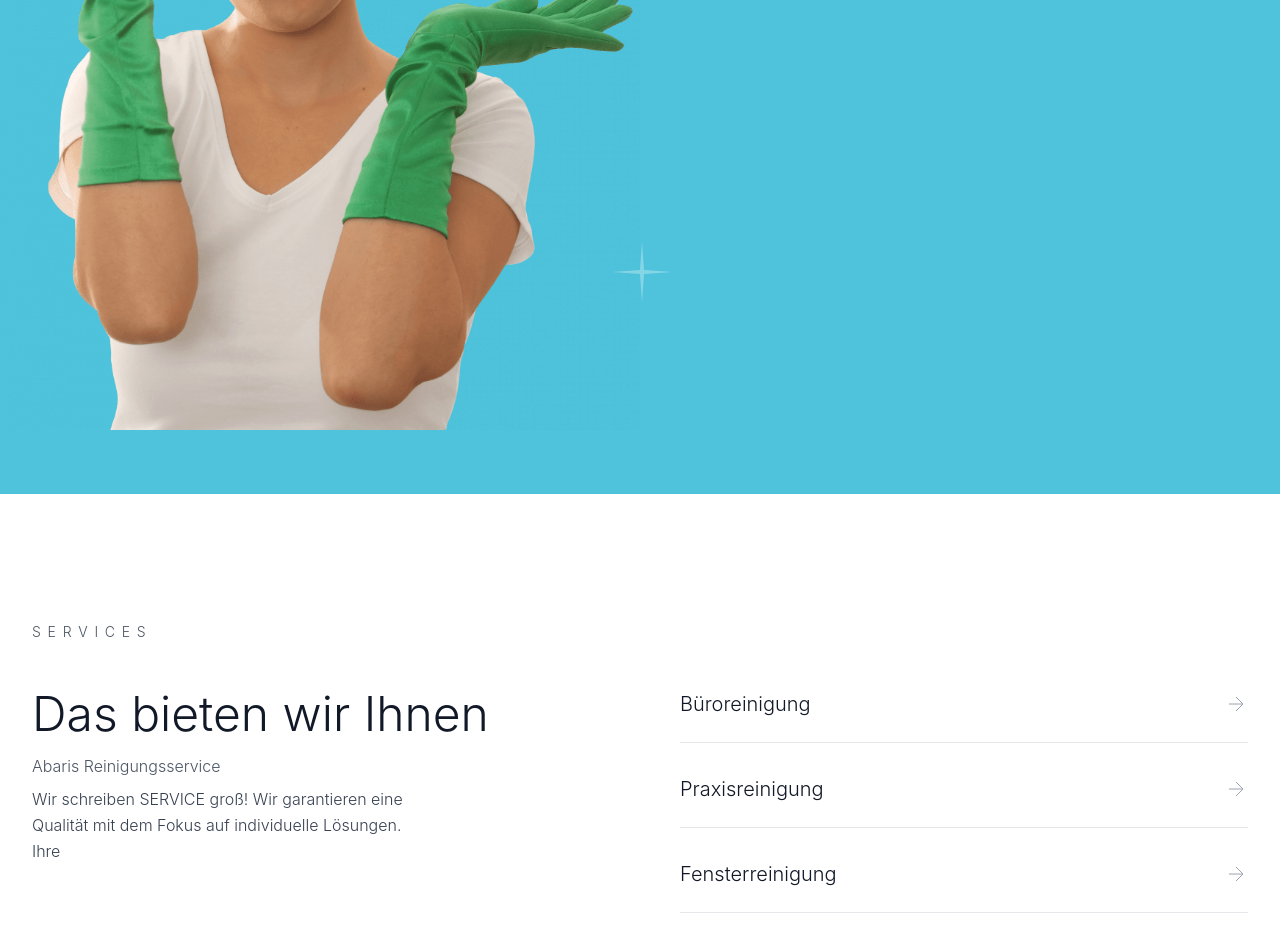
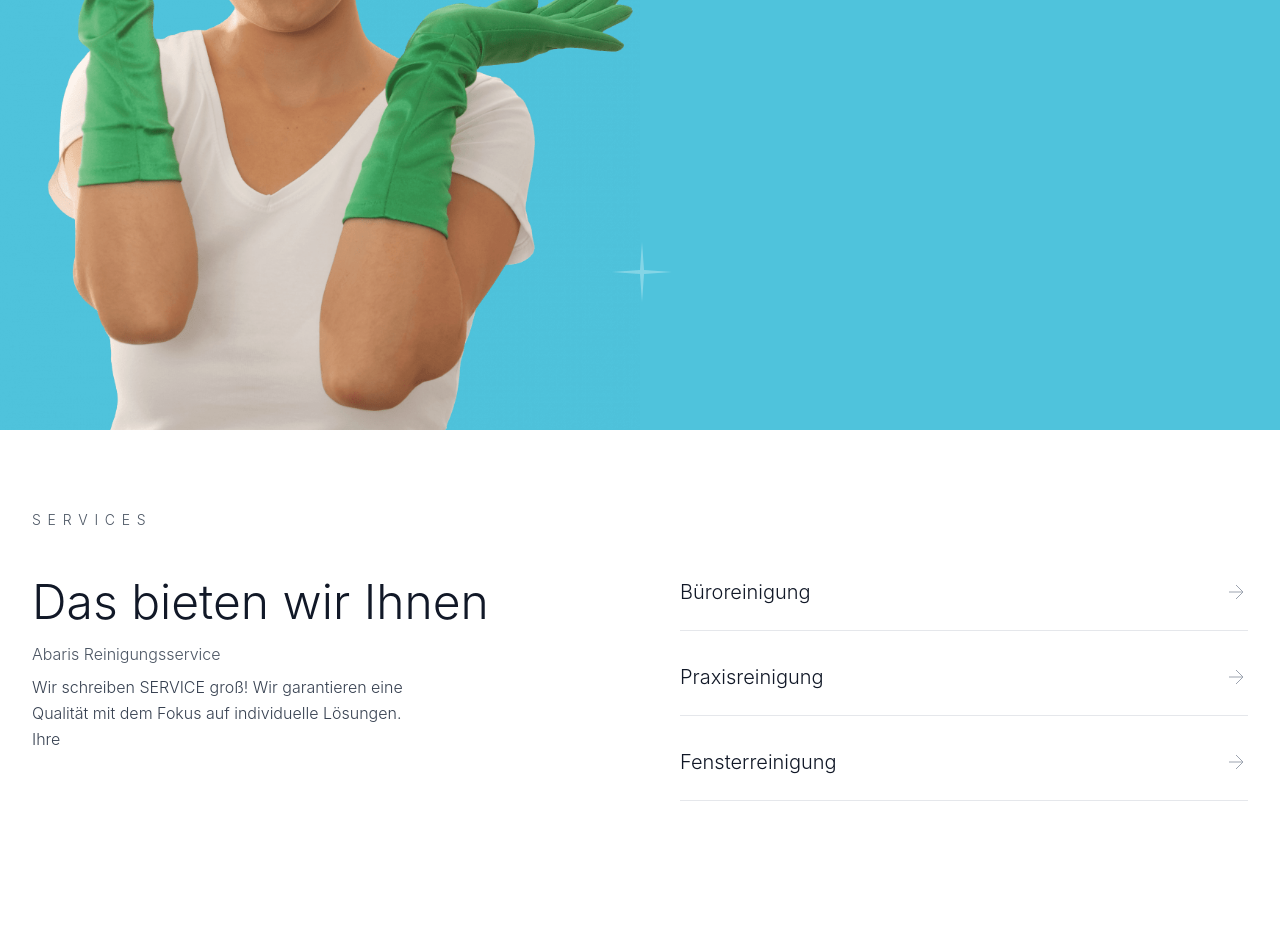
Before and after one commit to ecoezer/abaris, a React (Vite) app: page / in a window 1280 px wide. Shown: the part 450-1402 px from the top of the page. After the commit the page ends 1331 px from the top, so only its background shows below. Built offline with nearby package versions, Linux system fonts and the light colour scheme.

Commit message:
Updated Hero.jsx

```diff
--- a/src/components/Hero.jsx
+++ b/src/components/Hero.jsx
@@ -15,15 +15,15 @@ function Hero() {
         </div>
       </div>
 
-      <div className="w-full px-0 pt-32 pb-16">
+      <div className="w-full px-0 pt-32 pb-0">
         <div className="grid grid-cols-2 gap-0 items-start">
           {/* Left side - Image */}
-          <div className="relative ml-0 w-full">
-            <div className="relative z-10">
+          <div className="relative ml-0 w-full h-full">
+            <div className="relative z-10 h-full">
               <img
                 src="/abaris-new-tinified-1-871x1024 (1).png"
                 alt="Abaris Cleaning Professional"
-                className="w-full h-auto object-contain"
+                className="w-full h-full object-cover"
               />
             </div>
 
@@ -55,7 +55,7 @@ function Hero() {
       </div>
 
       {/* Services Section */}
-      <div className="bg-white pt-32 pb-20">
+      <div className="bg-white pt-20 pb-20">
         <div className="max-w-7xl mx-auto px-8">
           <div className="uppercase text-gray-600 text-sm tracking-widest font-light mb-12">
             S E R V I C E S
```
